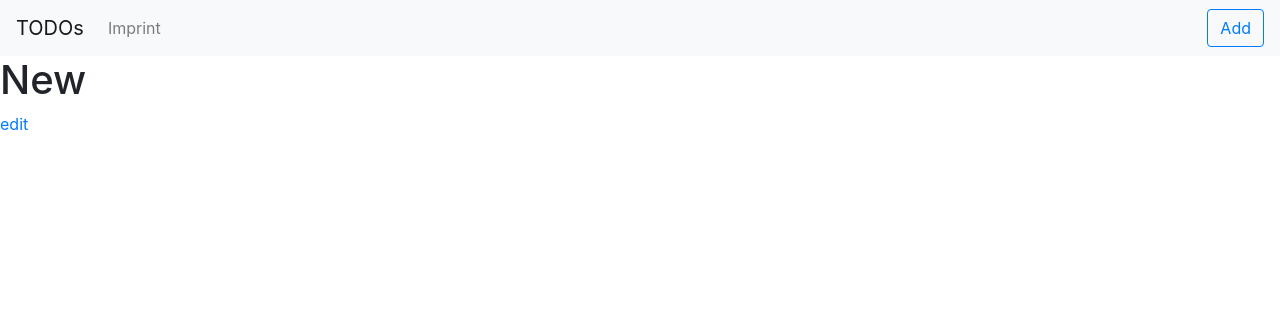
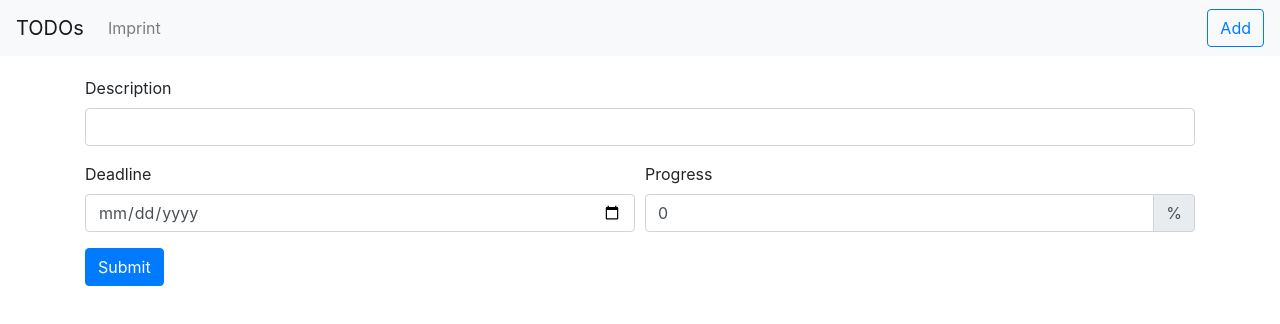
Before and after one commit to felixmoebius/todo, a plain HTML site: page new.html in a window 1280 px wide. Drawn offline with nearby package versions, Linux system fonts and the light colour scheme.

Commit message:
Add basic form for creating new todos to new.html
The native html date input does not work on all browsers

```diff
--- a/new.html
+++ b/new.html
@@ -10,12 +10,12 @@
 	</head>
 	<body>
 
+		<!-- NAVIGATION -->
 		<nav class="navbar navbar-expand-lg navbar-light bg-light">
 			<a class="navbar-brand" href="/index.html">TODOs</a>
 			<button class="navbar-toggler" type="button" data-toggle="collapse" data-target="#navbarSupportedContent" aria-controls="navbarSupportedContent" aria-expanded="false" aria-label="Toggle navigation">
 				<span class="navbar-toggler-icon"></span>
 			</button>
-
 
 			<div class="collapse navbar-collapse" id="navbarSupportedContent">
 				<ul class="navbar-nav mr-auto">
@@ -29,9 +29,34 @@
 			</div>
 		</nav>
 
+		<!-- CONTENT -->
+		<div class="container" style="margin-top: 20px">
+			<form>
+				<div class="form-group">
+					<label for="inputDesc">Description</label>
+					<input type="text" class="form-control" id="inputDesc" required>
+				</div>
 
-		<h1>New</h1>
-		<a href="/edit.html">edit</a>
+				<div class="form-group">
+					<div class="form-row">
+						<div class="col">
+							<label for="inputDate">Deadline</label>
+							<input type="date" class="form-control" id="inputDate" name="trip-start" required>
+						</div>
+						<div class="col">
+							<label for="inputProg">Progress</label>
+							<div class="input-group">
+								<input type="number" class="form-control" min="0" max="100" value="0" id="inputProg" aria-describedby="inputProgAppend" required>
+								<div class="input-group-append">
+									<span class="input-group-text" id="inputProgAppend">%</span>
+								</div>
+							</div>
+						</div>
+					</div>
+				</div>
+				<button type="submit" class="btn btn-primary">Submit</button>
+			</form>
+		</div>
 
 		<!-- Optional JavaScript -->
 		<!-- jQuery first, then Popper.js, then Bootstrap JS -->
```
